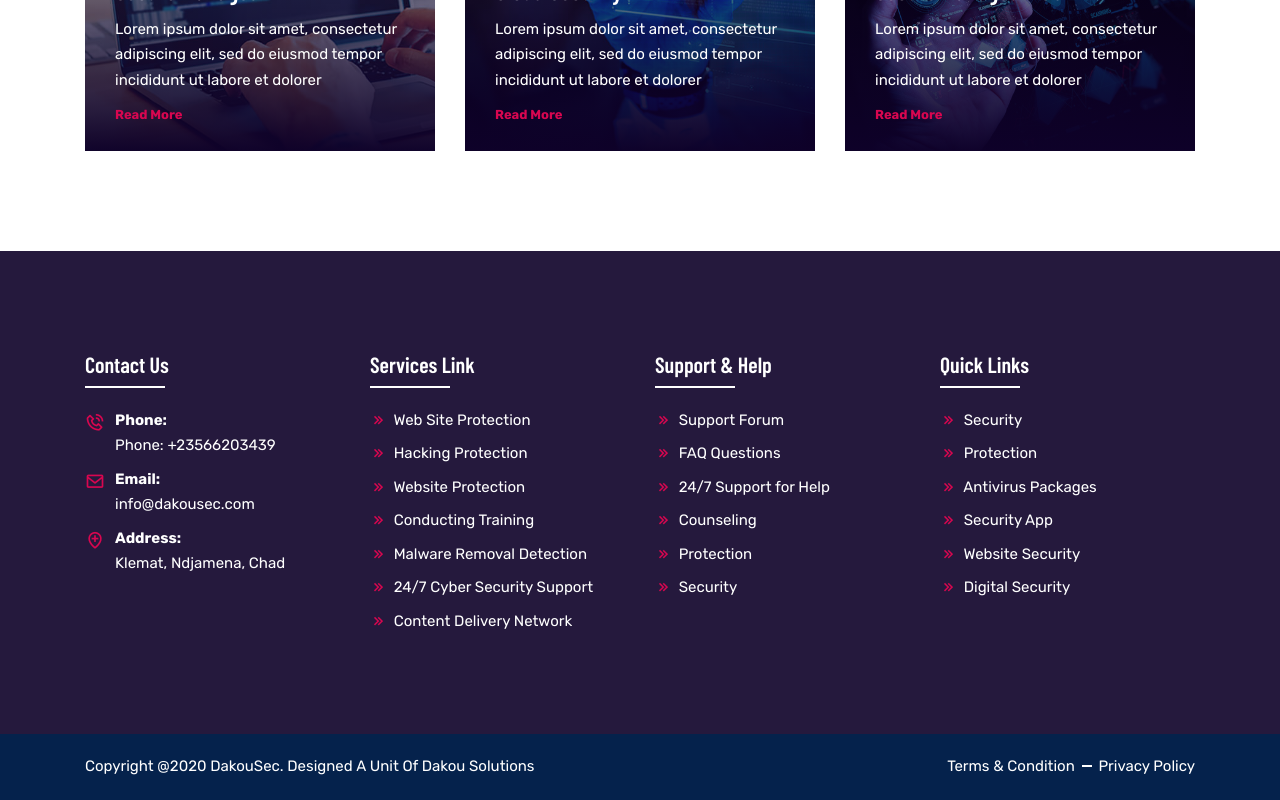
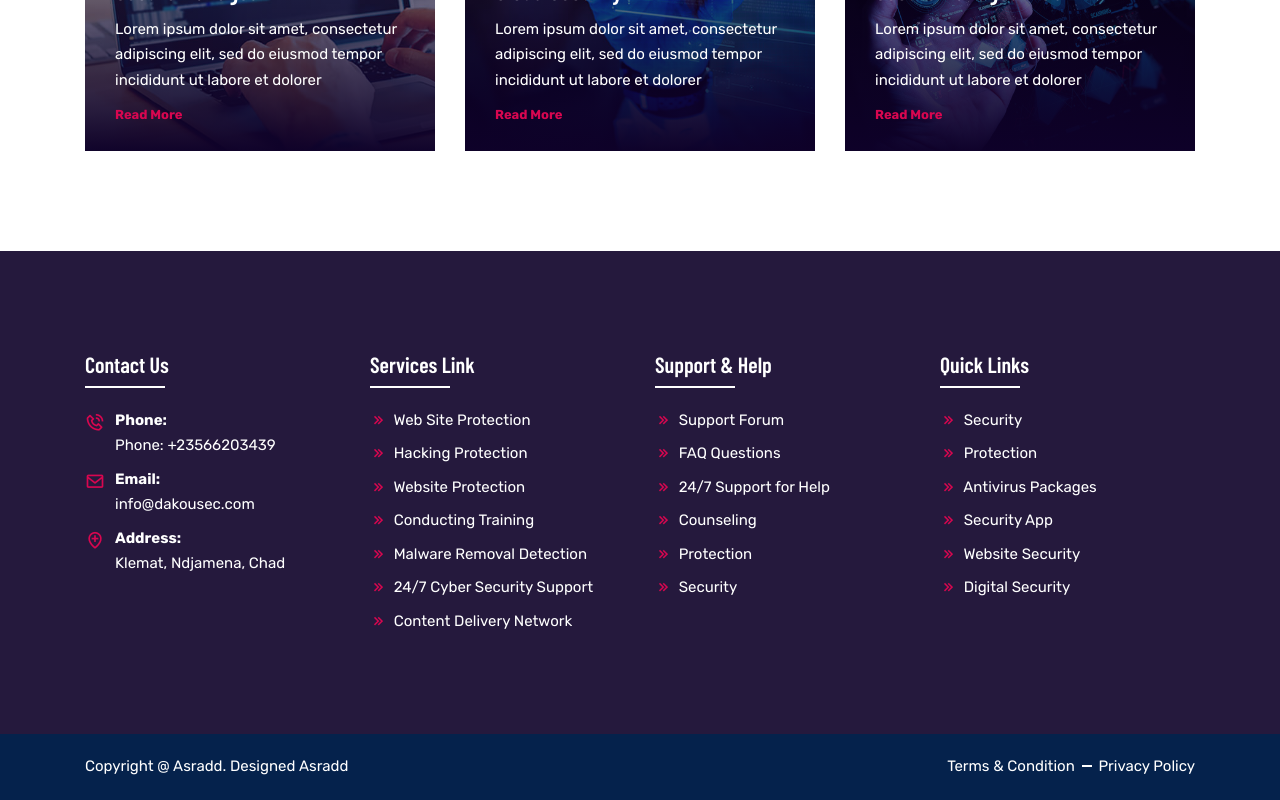
Before and after one commit to dakousolution/dakousec, a plain HTML site: page index.html in a window 1280 px wide. Shown: the part 7790-8590 px from the top of the page. Drawn offline with nearby package versions, Linux system fonts and the light colour scheme; files whose address does not match are found by name; a web font is replaced by a local one.

Commit message:
Update index.html

```diff
--- a/index.html
+++ b/index.html
@@ -1312,7 +1312,7 @@
 				<div class="row align-items-center">
 					<div class="col-lg-6">
 						<div class="copy-right">
-							<p>Copyright @2020 DakouSec. Designed <a href="https://dakousec.com/" target="blank">A Unit Of Dakou Solutions</a></p>
+							<p>Copyright @ Asradd. Designed <a href="https://dakousec.com/" target="blank">Asradd</a></p>
 						</div>
 					</div>
 
```
